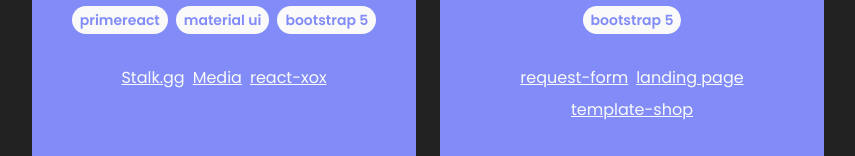
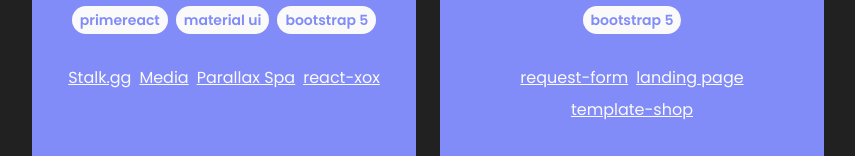
Before and after one commit to Yefee8/portfolio, a Next.js app: page / in a window 1280 px wide. Shown: the part 1094-1250 px from the top of the page, without its empty margins (212-1067 px from the left). Built offline with nearby package versions, Linux system fonts and the light colour scheme.

Commit message:
another project added to card

```diff
--- a/components/skills.js
+++ b/components/skills.js
@@ -39,8 +39,12 @@ export default function Skills() {
                             Stalk.gg
                         </a>
 
-                        <a className="font-normal card-title cursor-pointer underline" href="https://media-yefee8.vercel.app/" target="_blank">
+                        <a className="font-normal card-title cursor-pointer underline" href="https://media-yefee8.vercel.app" target="_blank">
                             Media
+                        </a>
+
+                        <a className="font-normal card-title cursor-pointer underline" href="https://parallax-spa.vercel.app" target="_blank">
+                            Parallax Spa
                         </a>
 
                         <a className="font-normal card-title cursor-pointer underline" href="https://yefee8.github.io/react-xox" target="_blank">
```
